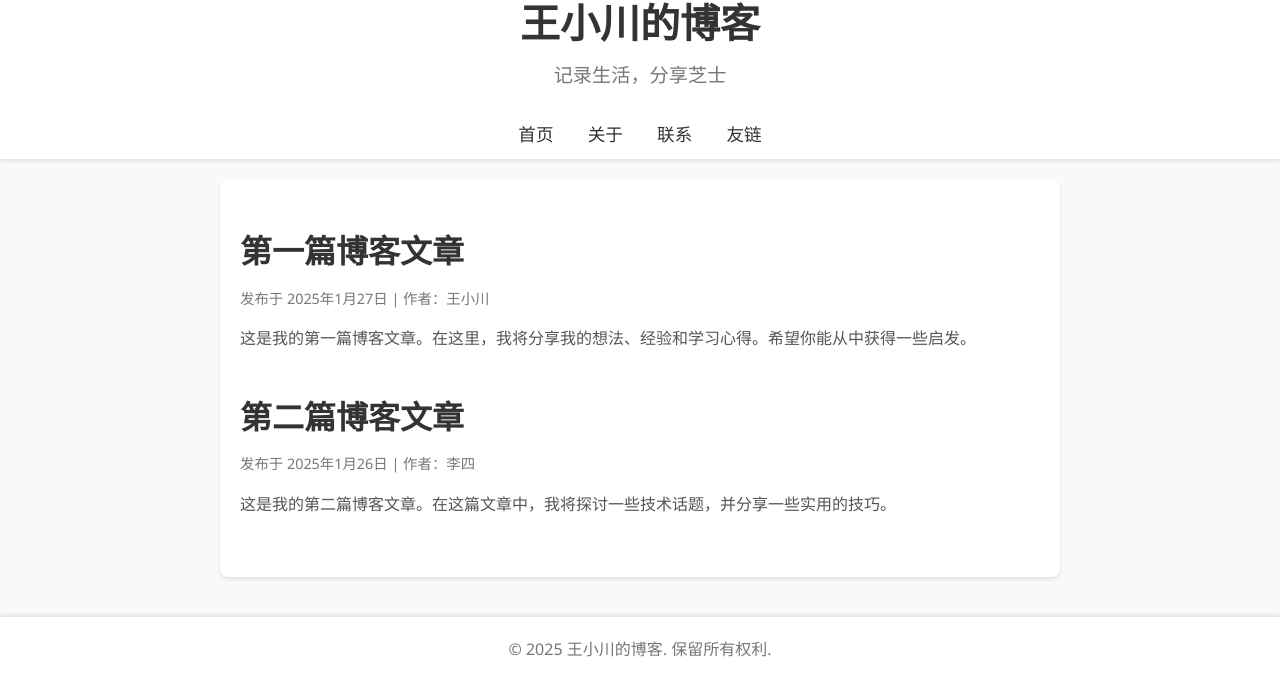
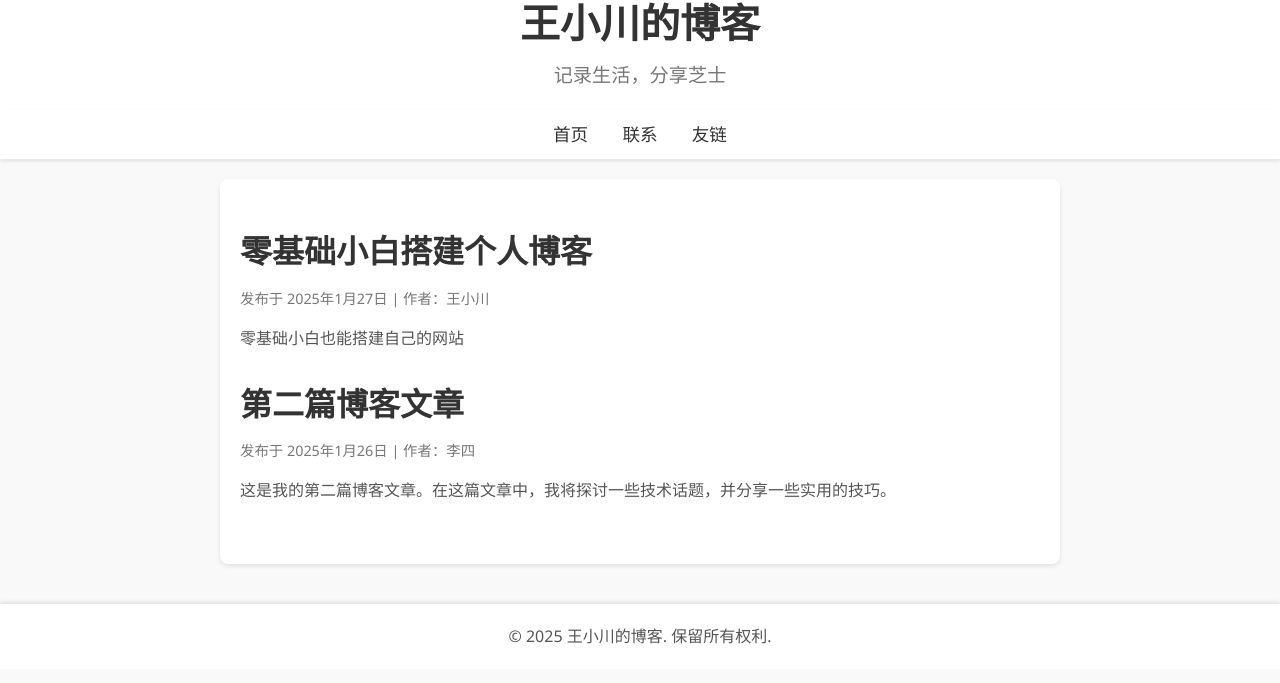
Before and after one commit to yunxiao16/blog, a plain HTML site: page index.html in a window 1280 px wide. Shown: the part 187-870 px from the top of the page. Drawn offline with Linux system fonts and the light colour scheme.

Commit message:
Update index.html

```diff
--- a/index.html
+++ b/index.html
@@ -125,7 +125,6 @@
     <!-- 导航栏 -->
     <nav>
         <a href="#home">首页</a>
-        <a href="#">关于</a>
         <a href="#">联系</a>
         <a href="#">友链</a>
     </nav>
@@ -133,9 +132,10 @@
     <!-- 内容区域 -->
     <div class="container" id="home">
         <div class="post" >
-            <h2>第一篇博客文章</h2>
+            <h2>零基础小白搭建个人博客</h2>
             <div class="meta">发布于 2025年1月27日 | 作者：王小川</div>
-            <p>这是我的第一篇博客文章。在这里，我将分享我的想法、经验和学习心得。希望你能从中获得一些启发。</p>
+            <p>零基础小白也能搭建自己的网站</p>
+            <a herf="yunxiao16.github.io/blog/github_bulid_blog/>阅读更多</a>
 
         </div>
 
```
